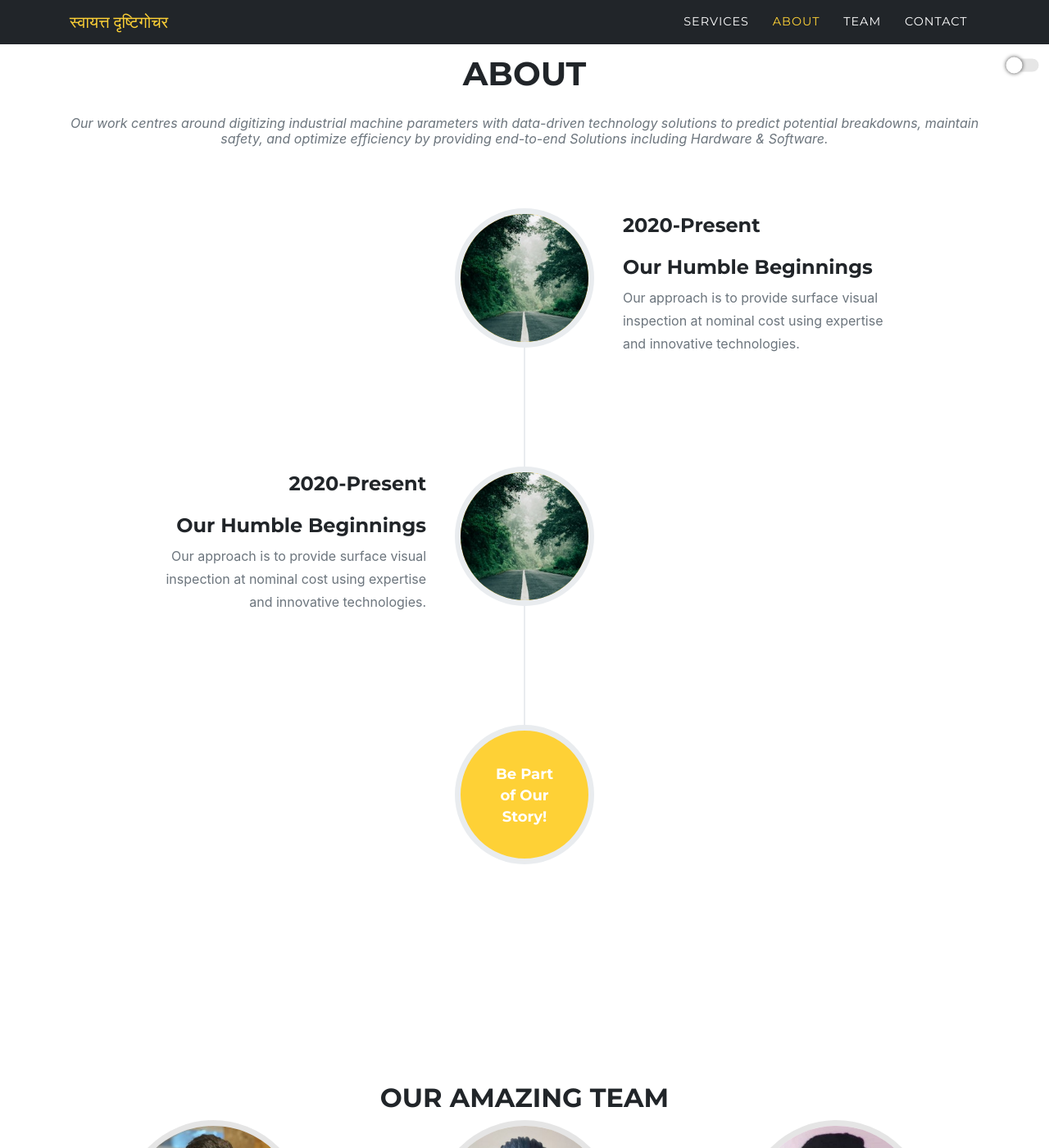
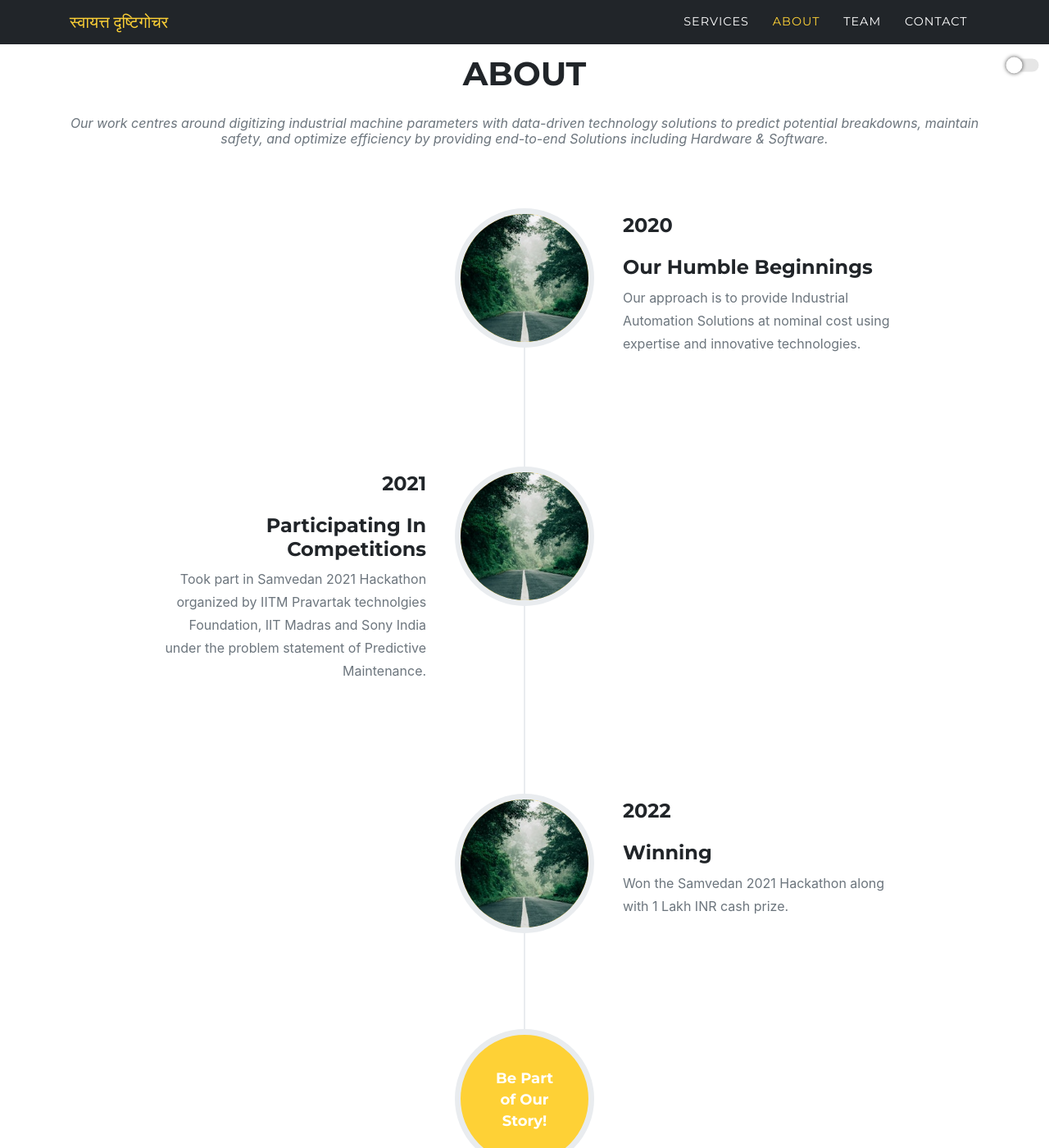
Before and after one commit to SwayattDrishtigochar/swayattdrishtigochar.github.io, a Jekyll site: the page built from index.md, in a window 1280 px wide and 1400 px high, scrolled down 1722 px. Shown: the whole window at 82% size. Built offline with Jekyll 4.4.1, drawn with Linux system fonts in a browser that asks for light colours; some web fonts are replaced.

Commit message:
Update sitetext.yml

```diff
--- a/_data/sitetext.yml
+++ b/_data/sitetext.yml
@@ -30,20 +30,29 @@ timeline:
     #start_align: "left"
     events:
       - title: "Our Humble Beginnings"
-        year: "2020-Present"
-        desc: "Our approach is to provide surface visual inspection at nominal cost using expertise and innovative technologies."
+        year: "2020"
+        desc: "Our approach is to provide Industrial Automation Solutions at nominal cost using expertise and innovative technologies."
         image: assets/img/timeline/1.jpg
         alt:
         # you can enforce the aligment
         align: right
 
-      - title: "Our Humble Beginnings"
-        year: "2020-Present"
-        desc: "Our approach is to provide surface visual inspection at nominal cost using expertise and innovative technologies."
+      - title: "Participating In Competitions"
+        year: "2021"
+        desc: "Took part in Samvedan 2021 Hackathon organized by IITM Pravartak technolgies Foundation, IIT Madras and Sony India under the problem statement of Predictive Maintenance."
         image: assets/img/timeline/1.jpg
         alt:
         # you can enforce the aligment
         align: left
+
+      - title: "Winning"
+        year: "2022"
+        desc: "Won the Samvedan 2021 Hackathon along with 1 Lakh INR cash prize."
+        image: assets/img/timeline/1.jpg
+        alt:
+        # you can enforce the aligment
+        align: right
+
     end: "Be Part <br> of Our <br> Story!"
 
 about:
```
